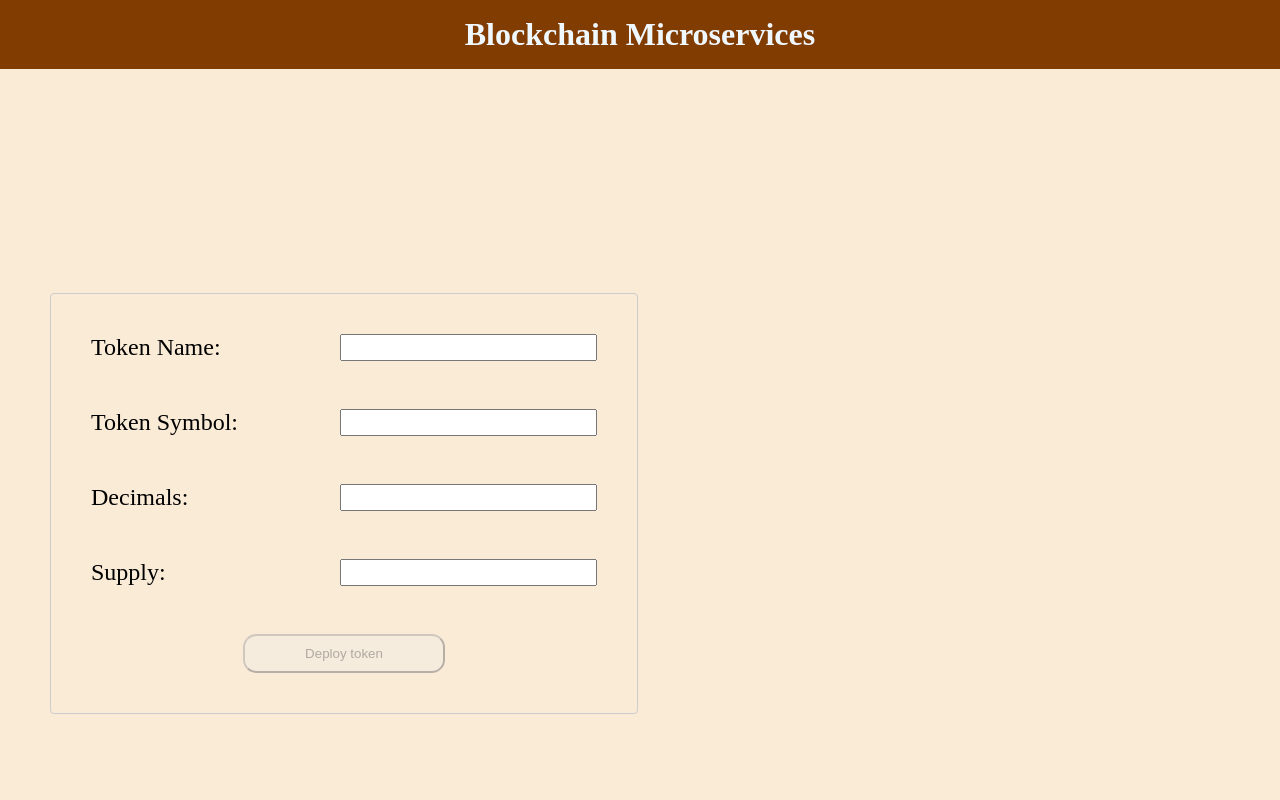
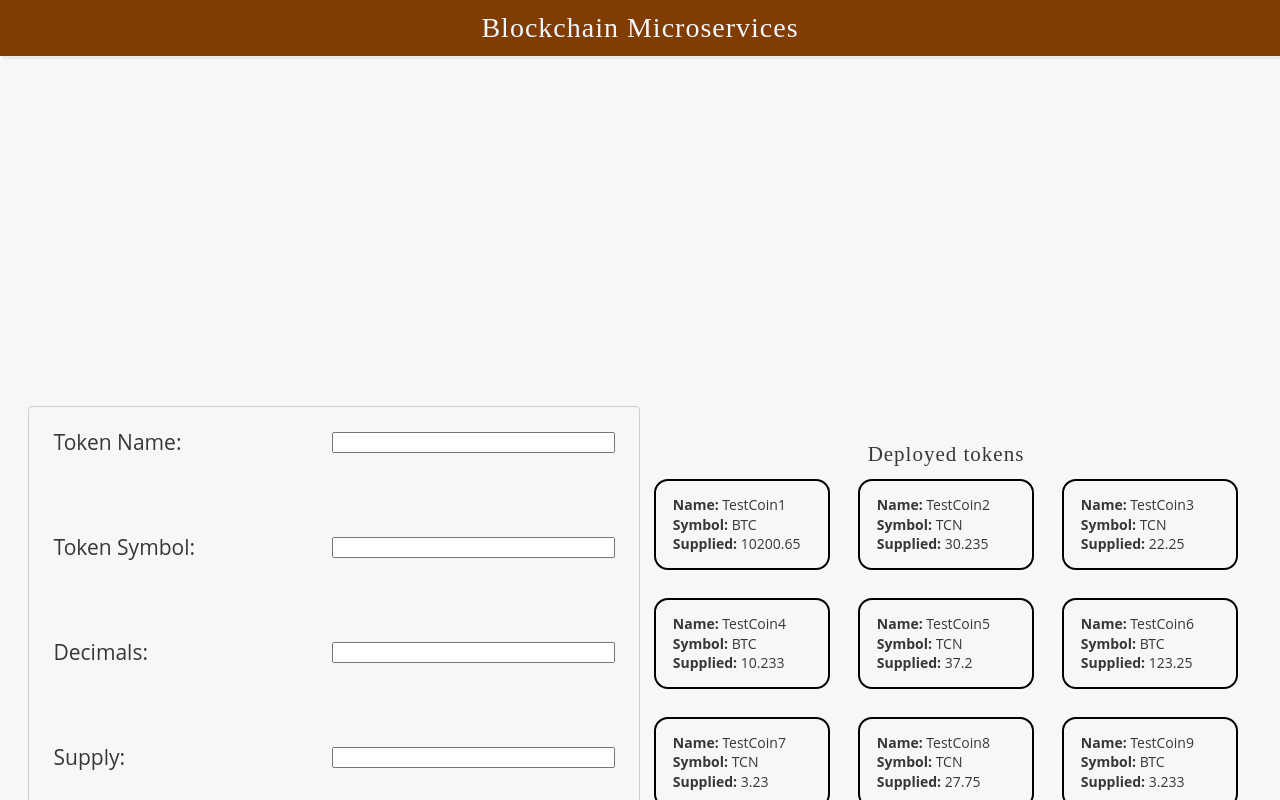
Before and after one commit to Blockchain-Microservices/Frontend, a React (Create React App) app: page / in a window 1280 px wide. Shown: the top 800 px of the page. Built offline with nearby package versions, Linux system fonts and the light colour scheme.

Commit message:
add TokenList component and update style

```diff
--- a/src/App.css
+++ b/src/App.css
@@ -2,7 +2,9 @@
   text-align: center;
   background-color: rgb(129, 60, 2);
   color: aliceblue;
+  box-shadow: 3px 3px 1px rgba(0, 0, 0, .05);
   padding: 1em;
+  margin-bottom: 1em;
 }
 
 .header > h1 {
@@ -11,12 +13,15 @@
 
 .main {
   display: flex;
-  background-color: antiquewhite;
-  padding: 14em 3em;
+  flex-flow: row wrap;
+  margin: 25em 2em;
+  justify-content: center;
+  align-items: center;
 }
 
 .main div {
   flex: 1;
+  margin-bottom: 3em;
 }
 
 .footer {
@@ -34,7 +39,7 @@
 
 .token-form div {
   display: flex;
-  padding: 1em;
+  padding: 0.5em;
   font-size: 1.5em;
   justify-content: center;
 }
@@ -48,3 +53,22 @@
   padding: 0.75em;
   border-radius: 1em;
 }
+
+.token-list {
+  display: grid;
+  grid-template-columns: 1fr 1fr 1fr;
+}
+
+.token-list > li {
+  padding: 1em;
+}
+
+.token-list ul {
+  padding: 1em;
+  border: 0.2em black solid;
+  border-radius: 1em;
+}
+
+.token-list > li li {
+  padding: 0.2em;
+}
--- a/src/Components/MainPage.js
+++ b/src/Components/MainPage.js
@@ -1,14 +1,16 @@
 import '../App.css';
 import TokenForm from './TokenForm';
+import TokenList from './TokenList';
 
 const MainPage = () => {
   return (
-    <main className='main'>
+    <main className="main">
       <div>
         <TokenForm />
       </div>
       <div>
-
+        <h2 style={{textAlign: "center"}}>Deployed tokens</h2>
+        <TokenList />
       </div>
     </main>
   )
--- /dev/null
+++ b/src/Components/TokenList.js
@@ -0,0 +1,20 @@
+import '../App.css';
+import Tokens from '../Tokens';
+
+const TokenList = () => {
+  return (
+    <ul className='token-list'>
+      {Tokens.map((token) => (
+        <li key={token.id}>
+          <ul>
+            <li><strong>Name:</strong> {token.name}</li>
+            <li><strong>Symbol:</strong> {token.symbol}</li>
+            <li><strong>Supplied:</strong> {token.supplied}</li>
+          </ul>
+        </li>
+      ))}
+    </ul>
+  )
+};
+
+export default TokenList;
--- a/src/index.css
+++ b/src/index.css
@@ -1,3 +1,23 @@
-body {
+*, *:after, *:before {
+  box-sizing: border-box;
+  padding: 0;
   margin: 0;
 }
+
+ul {
+  list-style: none;
+}
+
+h1, h2, h3, h4, h5, h6 {
+  font-family: 'Playfair Display';
+  font-weight: normal;
+  letter-spacing: 1px;
+}
+
+body {
+  font-family: 'Open Sans', arial, sans-serif;
+  font-size: 14px;
+  line-height: 1;
+  color: #373737;
+  background-color: #f7f7f7;
+}
```
